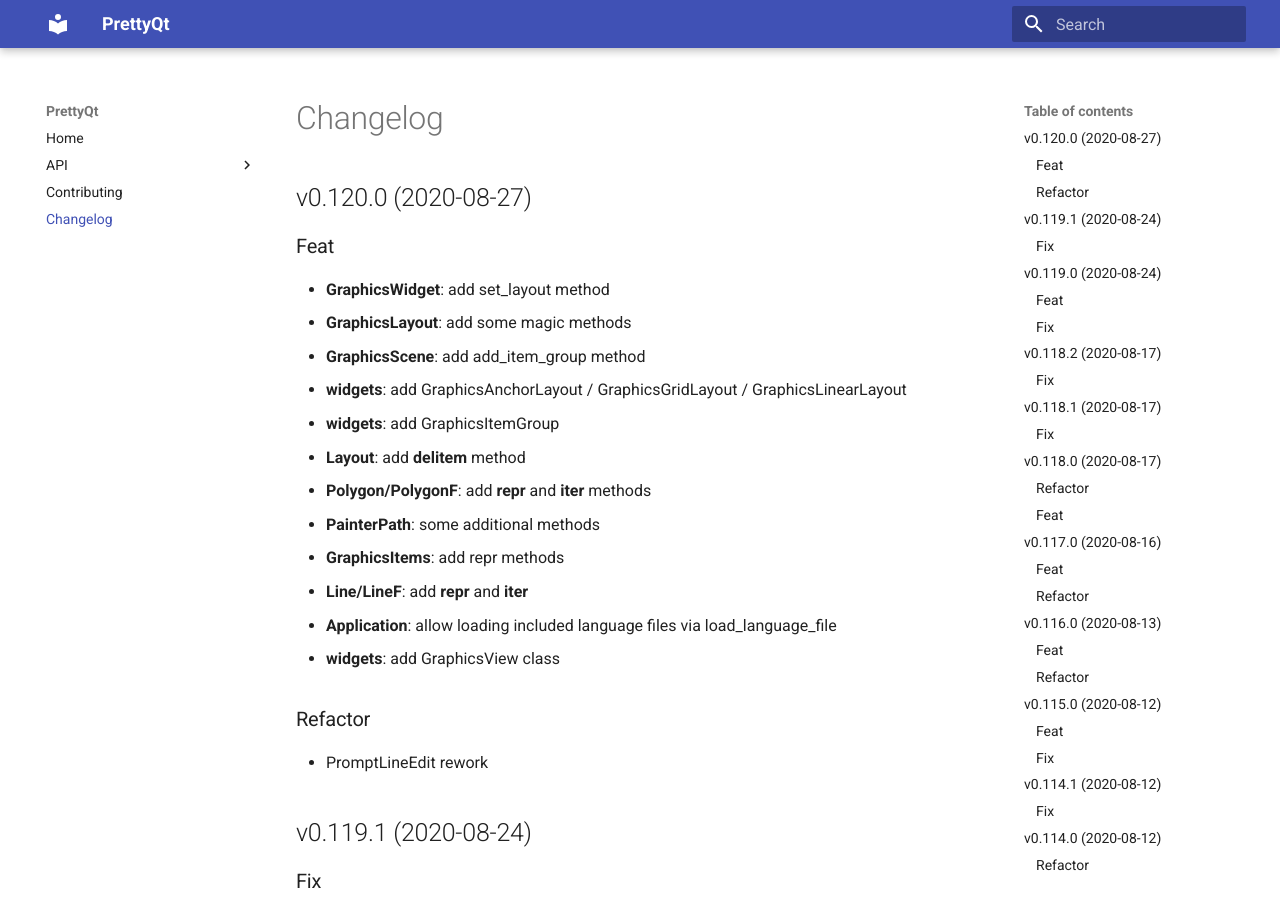
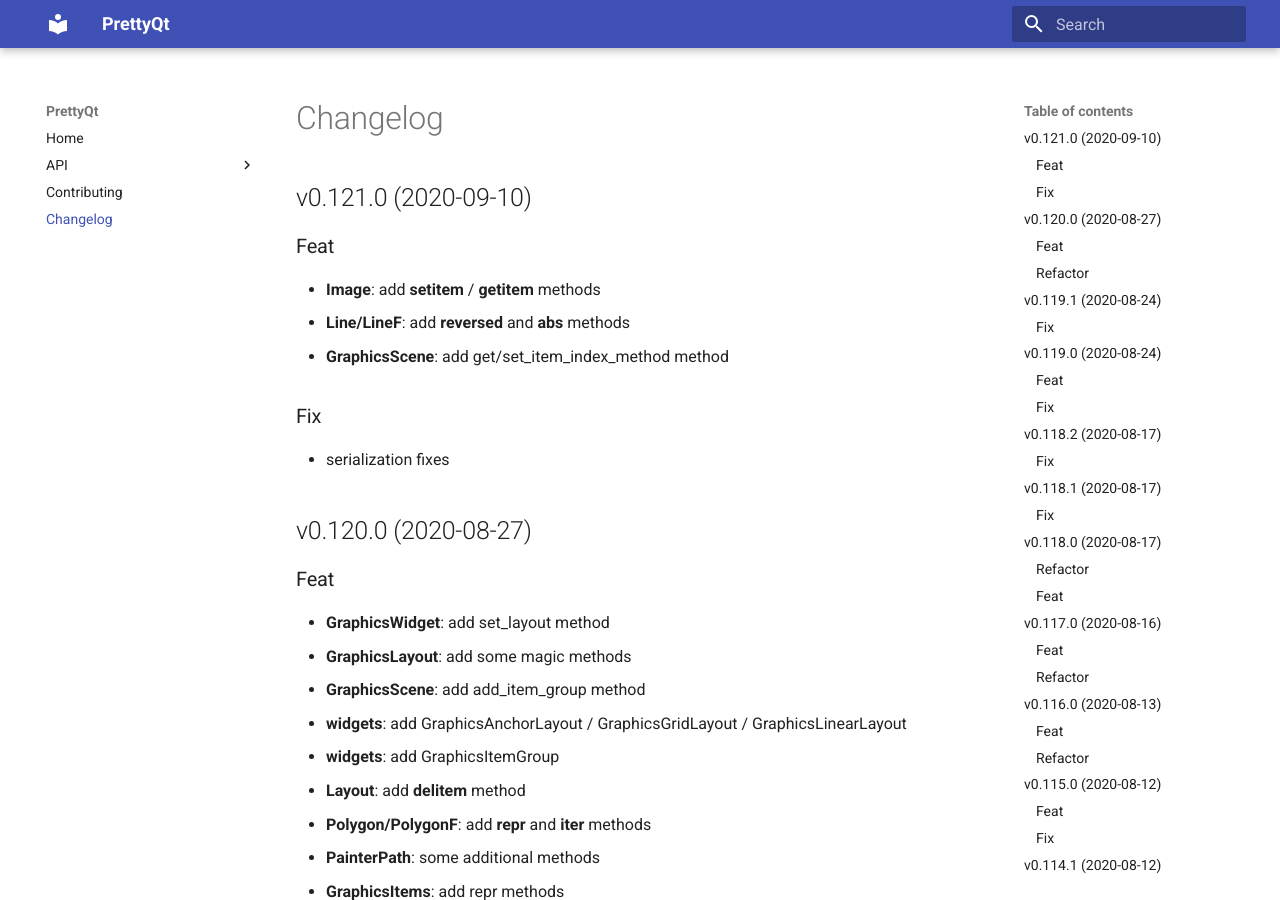
Before and after one commit to phil65/PrettyQt, an MkDocs documentation site: the page built from docs/changelog.md, in a window 1280 px wide and 900 px high. Built offline with MkDocs 1.6.1 and Material for MkDocs 9.7.7, drawn with Linux system fonts in a browser that asks for light colours.

Commit message:
bump: version 0.120.0 → 0.121.0

```diff
--- a/docs/changelog.md
+++ b/docs/changelog.md
@@ -1,3 +1,15 @@
+## v0.121.0 (2020-09-10)
+
+### Feat
+
+- **Image**: add __setitem__ / __getitem__ methods
+- **Line/LineF**: add __reversed__ and __abs__ methods
+- **GraphicsScene**: add get/set_item_index_method method
+
+### Fix
+
+- serialization fixes
+
 ## v0.120.0 (2020-08-27)
 
 ### Feat
--- a/prettyqt/__init__.py
+++ b/prettyqt/__init__.py
@@ -4,7 +4,7 @@
 
 __author__ = """Philipp Temminghoff"""
 __email__ = "phil65@kodi.tv"
-__version__ = "0.120.0"
+__version__ = "0.121.0"
 
 
 def debug():
--- a/pyproject.toml
+++ b/pyproject.toml
@@ -1,6 +1,6 @@
 [tool.poetry]
 name = "PrettyQt"
-version = "0.120.0"
+version = "0.121.0"
 description = "A pythonic layer on top of qtpy"
 readme = 'docs/index.md'
 repository = "https://github.com/phil65/prettyqt"
@@ -127,7 +127,7 @@
 '''
 [tool.commitizen]
 name = "cz_conventional_commits"
-version = "0.120.0"
+version = "0.121.0"
 tag_format = "v$version"
 version_files = [
     "prettyqt/__init__.py:__version__",
--- a/setup.py
+++ b/setup.py
@@ -40,6 +40,6 @@
     packages=find_packages(),
     test_suite="tests",
     url="https://github.com/phil65/prettyqt",
-    version="0.120.0",
+    version="0.121.0",
     zip_safe=False,
 )
```
Also changed, not shown: CHANGELOG.md (+12 -0 lines).
